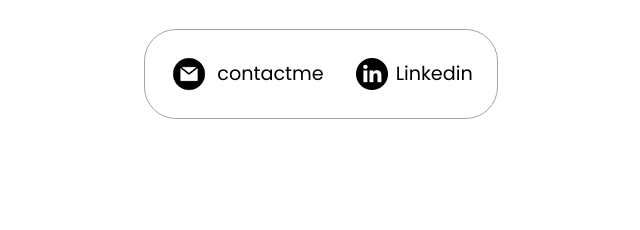
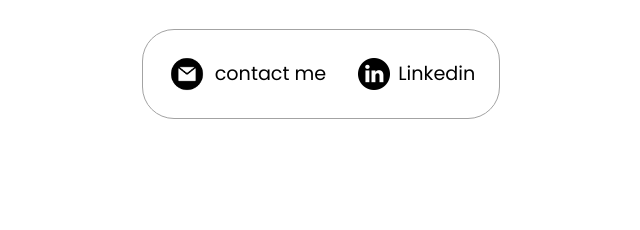
Before and after one commit to AstroWasabi/portfolio, a plain HTML site: page index.html in a window 1280 px wide. Shown: the part 3455-3685 px from the top of the page, 319-959 px from the left. Drawn offline with Linux system fonts and the light colour scheme.

Commit message:
Update index.html

```diff
--- a/index.html
+++ b/index.html
@@ -277,7 +277,7 @@
                 src="./assets/email.png"
                 alt="Email icon"
                 class="icon contact-icon email-icon">
-                <p><a href="mailto:harithasapranav@gmail.com">contactme</a></p>
+                <p><a href="mailto:harithasapranav@gmail.com">contact me</a></p>
             </div>
             <div class="contact-info-container">
                 <img
```
